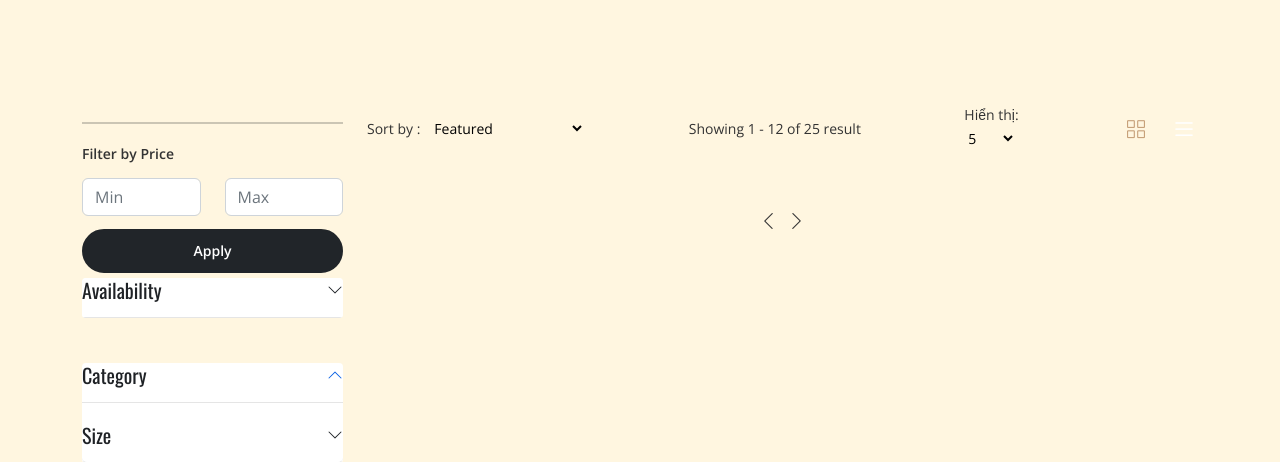
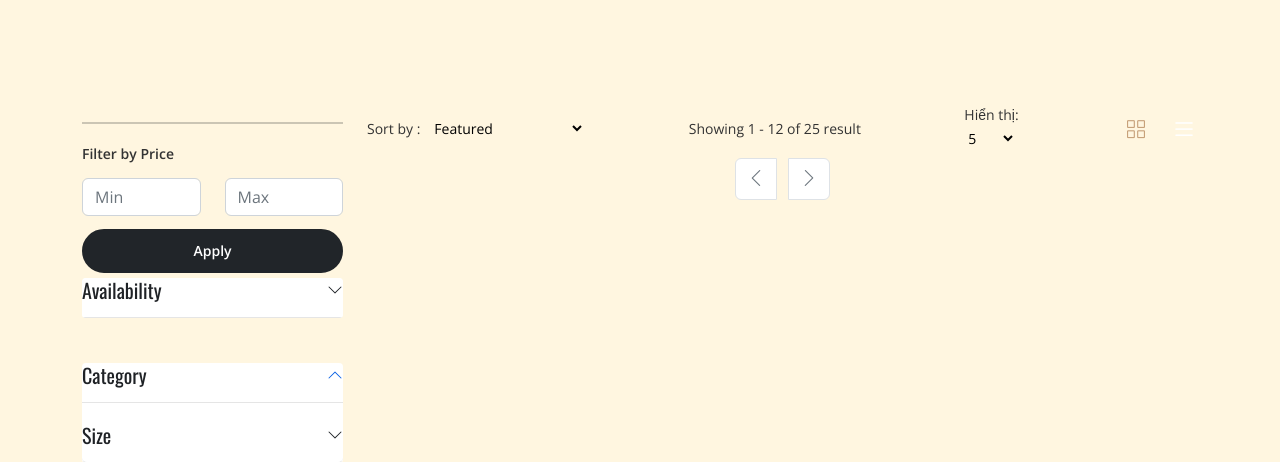
Before and after one commit to Bacvudinh/duannhom1, a PHP site: page /base_du_an_1/listproducts in a window 1280 px wide. Shown: the part 232-694 px from the top of the page. Run offline with PHP 8.4, Linux system fonts and the light colour scheme; data that the repository does not hold is empty.

Commit message:
sua loi phan trang

```diff
--- a/views/listproducts.php
+++ b/views/listproducts.php
@@ -1,7 +1,7 @@
 <!-- Page Banner Section Start -->
- <?php
- require_once './views/layout/header.php'; // Header
- ?>
+<?php
+require_once './views/layout/header.php'; // Header
+?>
 
 <div class="page-banner-section section">
     <div class="container">
@@ -203,25 +203,46 @@
                 <!-- Product Tab End -->
 
                 <!-- Shop Bottom Bar Start -->
-                <div class="shop-bottom-bar">
-                    <ul class="pagination">
+                <nav aria-label=" Page navigation">
+                    <ul class="pagination justify-content-center">
+
+                        <!-- Nút Prev -->
                         <?php if ($page > 1): ?>
-                            <li><a href="index.php?act=listproducts&page=<?= $page - 1 ?>&keyword=<?= $keyword ?>"><i class="sli-arrow-left"></i></a></li>
+                            <li class="page-item">
+                                <a class="page-link" href="index.php?act=listproducts&page=<?= $page - 1 ?>&limit=<?= $limit ?>&keyword=<?= urlencode($keyword ?? '') ?>">
+                                    <i class="sli-arrow-left"></i>
+                                </a>
+                            </li>
                         <?php else: ?>
-                            <li class="disabled"><span><i class="sli-arrow-left"></i></span></li>
+                            <li class="page-item disabled">
+                                <span class="page-link"><i class="sli-arrow-left"></i></span>
+                            </li>
                         <?php endif; ?>
 
+                        <!-- Các số trang -->
                         <?php for ($i = 1; $i <= $totalPages; $i++): ?>
-                            <li><a href="index.php?act=listproducts&page=<?= $i ?>&keyword=<?= $keyword ?>" <?= ($i == $page ? 'class="active"' : '') ?>><?= $i ?></a></li>
+                            <li class="page-item <?= $i == $page ? 'active' : '' ?>">
+                                <a class="page-link" href="index.php?act=listproducts&page=<?= $i ?>&limit=<?= $limit ?>&keyword=<?= urlencode($keyword ?? '') ?>">
+                                    <?= $i ?>
+                                </a>
+                            </li>
                         <?php endfor; ?>
 
+                        <!-- Nút Next -->
                         <?php if ($page < $totalPages): ?>
-                            <li><a href="index.php?act=listproducts&page=<?= $page + 1 ?>&keyword=<?= $keyword ?>"><i class="sli-arrow-right"></i></a></li>
+                            <li class="page-item">
+                                <a class="page-link" href="index.php?act=listproducts&page=<?= $page + 1 ?>&limit=<?= $limit ?>&keyword=<?= urlencode($keyword ?? '') ?>">
+                                    <i class="sli-arrow-right"></i>
+                                </a>
+                            </li>
                         <?php else: ?>
-                            <li class="disabled"><span><i class="sli-arrow-right"></i></span></li>
+                            <li class="page-item disabled">
+                                <span class="page-link"><i class="sli-arrow-right"></i></span>
+                            </li>
                         <?php endif; ?>
+
                     </ul>
-                </div>
+                </nav>
 
                 <!-- Shop Bottom Bar End -->
 
```
